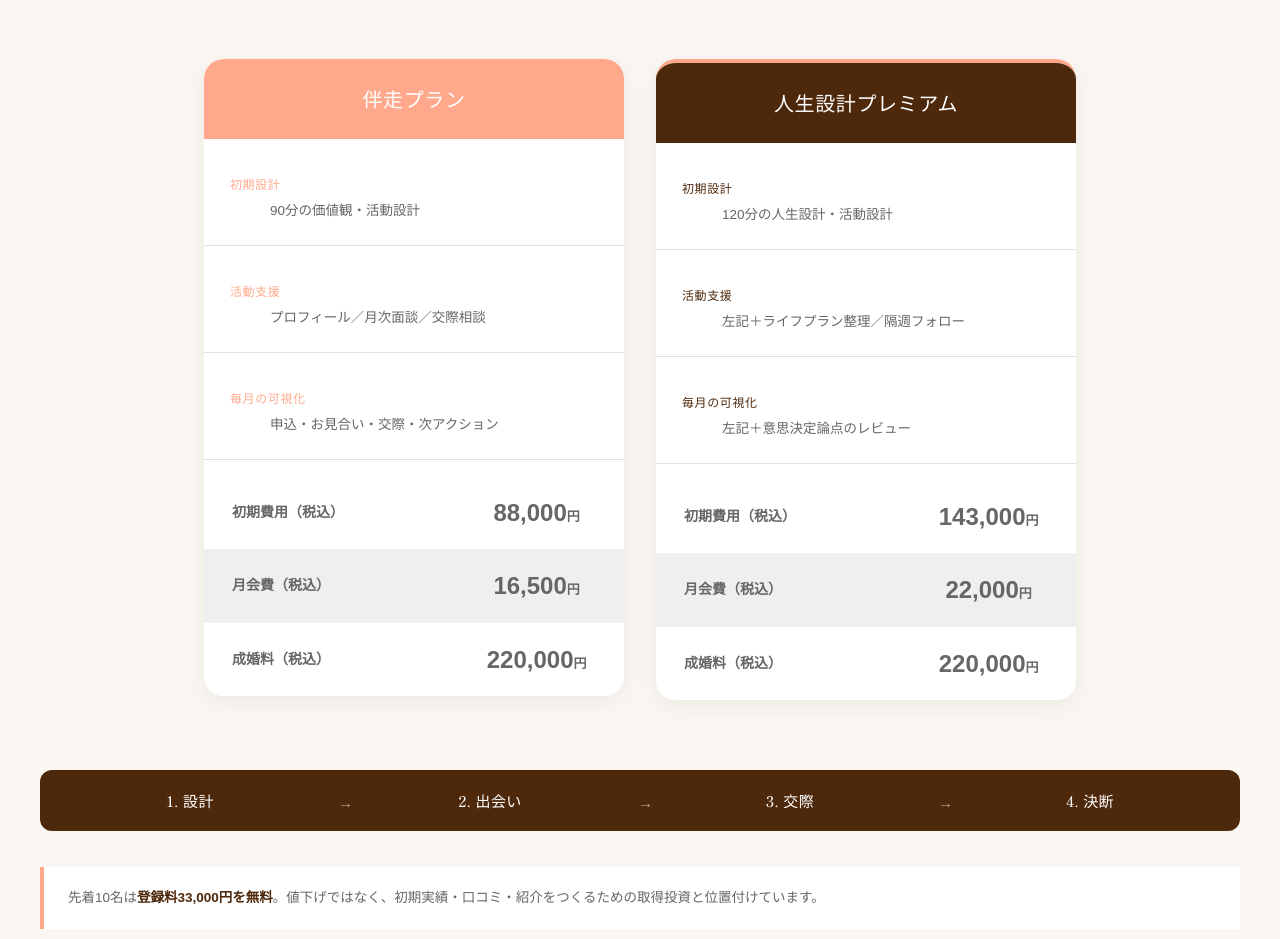
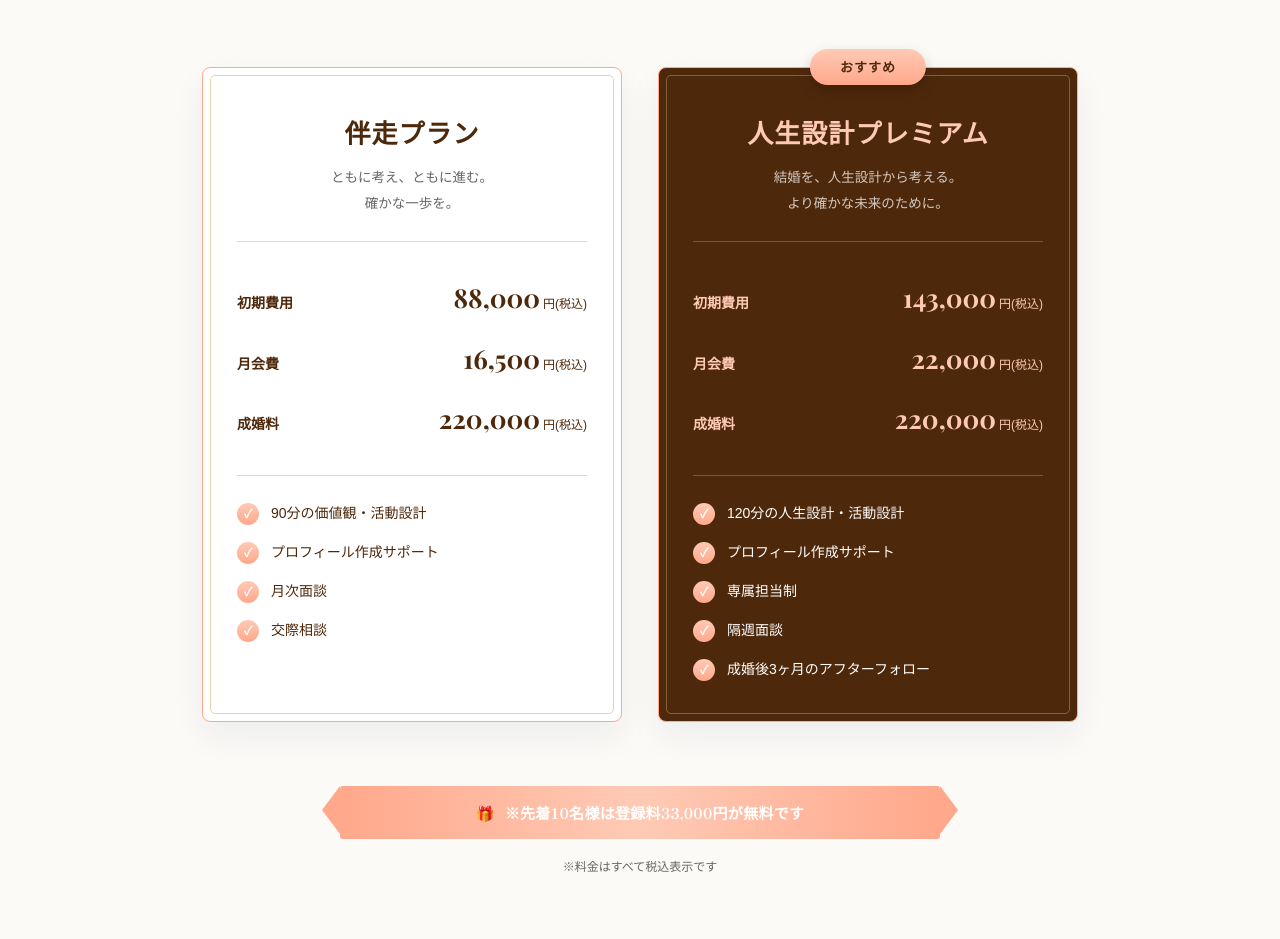
Before and after one commit to morisawa-hibiki/feria-partners, a plain HTML site: page index.html in a window 1280 px wide. Shown: the part 3921-4860 px from the top of the page. Drawn offline with nearby package versions, Linux system fonts and the light colour scheme.

Commit message:
更新内容を書く

```diff
--- a/index.html
+++ b/index.html
@@ -25,6 +25,9 @@
     --gray:#666;
     --border:#e0e0e0;
     --link:#3333B1;
+    --navy:#4e280b;
+    --gold:#ffa88b;
+    --gold-light:#ffcab5;
     --font-mincho:'Shippori Mincho', serif;
     --font-didot:'Playfair Display', serif;
     --font-en:'Jost', sans-serif;
@@ -171,50 +174,81 @@
   .f__item .c__text{font-family:var(--font-mincho);font-size:16px;letter-spacing:.03em;line-height:1.6;padding:16px 20px;color:var(--gray);}
   .down-arrow{width:22px;height:11px;object-fit:contain;display:block;margin:8px auto;}
 
-  /* ---------- price ---------- */
-  .price__wrapper{background:var(--cream);padding:60px 0 130px;}
-  .price__wrapper .title__inner{display:flex;justify-content:space-between;align-items:flex-end;flex-wrap:wrap;gap:16px;}
-  .price__wrapper .d__txt{font-weight:bold;font-size:14px;line-height:1.9;color:var(--gray);max-width:34ch;}
-  .price__items{margin-top:70px;display:flex;justify-content:center;gap:32px;flex-wrap:wrap;align-items:flex-start;}
-  .p__item{width:100%;max-width:420px;border-radius:20px;overflow:hidden;box-shadow:0 6px 24px rgba(0,0,0,.06);background:#fff;}
-  .p__item.premium{position:relative;border-top:4px solid var(--coral);}
-  .p__item .p__lbl{
-    font-family:var(--font-mincho);font-weight:500;font-size:20px;letter-spacing:.03em;
-    padding:26px 0;text-align:center;color:#fff;background:var(--coral);
+  /* ---------- price (white/navy/gold) ---------- */
+  .price__wrapper{background:#fbfaf7;padding:100px 0 120px;}
+  .price-head{text-align:center;}
+  .price-head .line{display:inline-block;width:64px;height:1px;background:var(--gold);vertical-align:middle;margin:0 20px 8px;}
+  .price-head h2{
+    font-family:var(--font-mincho);font-weight:700;font-size:clamp(28px,3.4vw,40px);
+    letter-spacing:.08em;color:var(--navy);display:inline-block;
   }
-  .p__item.premium .p__lbl{background:var(--brown);}
-  .p__item .p__feature{padding:22px 26px;border-bottom:1px solid var(--border);}
-  .p__item .p__feature dt{font-size:12px;color:var(--coral);letter-spacing:.05em;margin-bottom:6px;}
-  .p__item.premium .p__feature dt{color:var(--brown);}
-  .p__item .p__feature dd{font-size:13.5px;line-height:1.7;color:var(--gray);}
-  .p__item table{width:100%;border-collapse:collapse;}
-  .p__item table tr:nth-child(2n) td{background:#efefef;}
-  .p__item table tr td{font-weight:bold;font-size:14px;padding:20px 0 20px 28px;text-align:left;color:var(--gray);background:#fff;}
-  .p__item table tr td:last-child{font-size:24px;text-align:center;padding-left:0;color:var(--gray);}
-  .p__item table tr td:last-child span{font-size:13px;}
-  .p__item table tr.red td:last-child{color:var(--magenta);}
-  ul.price-notes{margin-top:2em;font-size:12px;line-height:1.9;color:var(--gray);}
-  ul.price-notes li{margin-left:1.2em;}
-
-  /* process bar */
-  .process-bar{
-    margin-top:70px;background:var(--brown);border-radius:12px;overflow:hidden;
-    display:flex;flex-wrap:wrap;color:#fff;
-  }
-  .process-bar .step{flex:1;min-width:130px;padding:20px 24px;font-family:var(--font-mincho);font-size:15px;letter-spacing:.03em;position:relative;text-align:center;}
-  .process-bar .step+.step::before{content:'→';position:absolute;left:-2px;top:50%;transform:translateY(-50%);opacity:.6;}
-  @media(max-width:700px){
-    .process-bar{flex-direction:column;}
-    .process-bar .step+.step::before{content:'↓';left:50%;top:-2px;transform:translate(-50%,0);}
+  .price-head .sub{
+    font-family:var(--font-en);letter-spacing:.4em;font-size:12px;color:var(--gold);margin-top:14px;
   }
 
-  /* callout note */
-  .price-callout{
-    margin-top:36px;padding:18px 24px;background:#fff;border-left:4px solid var(--coral);
-    font-size:13.5px;line-height:1.9;color:var(--gray);
+  .price-cards{margin-top:70px;display:flex;justify-content:center;gap:36px;flex-wrap:wrap;align-items:stretch;}
+  .price-card{
+    position:relative;width:100%;max-width:420px;border:1px solid var(--gold);border-radius:8px;
+    padding:46px 34px 40px;background:#fff;box-shadow:0 14px 34px rgba(16,31,61,.06);
   }
-  .price-callout strong{color:var(--brown);}
-  .price-footnote{margin-top:24px;font-size:11px;color:#999;line-height:1.8;}
+  .price-card::before{
+    content:'';position:absolute;inset:7px;border:1px solid rgba(201,162,74,.45);border-radius:5px;pointer-events:none;
+  }
+  .price-card.premium{background:var(--navy);color:#fff;}
+  .price-card.premium::before{border-color:rgba(233,209,142,.35);}
+  .price-card .ribbon{
+    position:absolute;top:-19px;left:50%;transform:translateX(-50%);z-index:2;
+    background:linear-gradient(180deg,var(--gold-light),var(--gold));color:var(--navy);
+    font-family:var(--font-mincho);font-weight:700;font-size:13px;letter-spacing:.08em;
+    padding:9px 30px;border-radius:20px;box-shadow:0 6px 14px rgba(0,0,0,.18);
+  }
+  .price-card h3{
+    font-family:var(--font-mincho);font-weight:700;font-size:26px;letter-spacing:.04em;text-align:center;color:var(--navy);
+  }
+  .price-card.premium h3{color:var(--gold-light);}
+  .price-card .p-tagline{
+    font-family:var(--font-mincho);font-size:13.5px;line-height:1.9;text-align:center;color:var(--gray);margin-top:14px;
+  }
+  .price-card.premium .p-tagline{color:rgba(255,255,255,.75);}
+  .price-card hr{border:none;border-top:1px solid rgba(201,162,74,.4);margin:26px 0;}
+  .price-rows .row{display:flex;justify-content:space-between;align-items:baseline;padding:12px 0;}
+  .price-rows .label{font-family:var(--font-mincho);font-size:14px;font-weight:600;color:var(--navy);}
+  .price-card.premium .price-rows .label{color:var(--gold-light);}
+  .price-rows .value{font-family:var(--font-didot);font-weight:700;font-size:26px;color:var(--navy);}
+  .price-card.premium .price-rows .value{color:var(--gold-light);}
+  .price-rows .value small{font-family:var(--font-body);font-weight:500;font-size:12px;margin-left:3px;}
+  .checklist li{display:flex;align-items:flex-start;gap:12px;font-size:14px;line-height:1.6;color:var(--navy);margin-bottom:16px;}
+  .checklist li:last-child{margin-bottom:0;}
+  .price-card.premium .checklist li{color:#fff;}
+  .checklist li::before{
+    content:'✓';flex-shrink:0;width:22px;height:22px;border-radius:50%;
+    background:linear-gradient(180deg,var(--gold-light),var(--gold));color:#fff;
+    font-size:12px;font-weight:700;display:flex;align-items:center;justify-content:center;margin-top:1px;
+  }
+
+  .price-banner{
+    position:relative;max-width:600px;margin:64px auto 0;padding:16px 44px;text-align:center;
+    background:linear-gradient(90deg,var(--gold),var(--gold-light),var(--gold));color:#fff;
+    font-family:var(--font-mincho);font-weight:700;font-size:15px;letter-spacing:.02em;border-radius:3px;
+  }
+  .price-banner .gift{margin-right:10px;}
+  .price-banner::before,.price-banner::after{
+    content:'';position:absolute;top:0;width:0;height:0;border-top:24px solid transparent;border-bottom:24px solid transparent;
+  }
+  .price-banner::before{left:-18px;border-right:18px solid var(--gold);}
+  .price-banner::after{right:-18px;border-left:18px solid var(--gold);}
+  .price-note{text-align:center;font-size:12px;color:var(--gray);margin-top:20px;}
+
+  .price-brand{display:flex;align-items:center;justify-content:center;gap:16px;margin-top:70px;}
+  .price-brand img{width:64px;height:auto;}
+  .price-brand .brand-text{display:flex;flex-direction:column;}
+  .price-brand .brand-text strong{font-family:var(--font-mincho);font-size:18px;color:var(--navy);letter-spacing:.03em;}
+  .price-brand .brand-text span{font-size:11.5px;color:var(--gray);margin-top:4px;letter-spacing:.05em;}
+
+  @media(max-width:760px){
+    .price-cards{gap:50px;}
+    .price-banner{padding:16px 26px;font-size:13px;}
+  }
 
   /* ---------- message ---------- */
   .message__wrapper{padding:50px 0 130px;background:var(--coral);position:relative;overflow:hidden;}
@@ -442,71 +476,63 @@
 
   <section class="price__wrapper" id="price">
     <div class="wrap">
-      <div class="title__inner">
-        <div class="title__wrapper">
-          <div class="en">PRICE</div>
-          <div class="ja">料金プラン</div>
-        </div>
-        <p class="d__txt">「活動設計」と「人生設計」、どちらも明確な料金でご案内しています。</p>
+      <div class="price-head">
+        <span class="line"></span><h2>料金プラン</h2><span class="line"></span>
+        <div class="sub">PRICE PLAN</div>
       </div>
-      <div class="price__items">
 
-        <div class="p__item">
-          <div class="p__lbl">伴走プラン</div>
-          <dl class="p__feature">
-            <dt>初期設計</dt><dd>90分の価値観・活動設計</dd>
-          </dl>
-          <dl class="p__feature">
-            <dt>活動支援</dt><dd>プロフィール／月次面談／交際相談</dd>
-          </dl>
-          <dl class="p__feature">
-            <dt>毎月の可視化</dt><dd>申込・お見合い・交際・次アクション</dd>
-          </dl>
-          <table>
-            <tr><td>初期費用（税込）</td><td>88,000<span>円</span></td></tr>
-            <tr><td>月会費（税込）</td><td>16,500<span>円</span></td></tr>
-            <tr><td>成婚料（税込）</td><td>220,000<span>円</span></td></tr>
-          </table>
+      <div class="price-cards">
+
+        <div class="price-card">
+          <h3>伴走プラン</h3>
+          <p class="p-tagline">ともに考え、ともに進む。<br>確かな一歩を。</p>
+          <hr>
+          <div class="price-rows">
+            <div class="row"><span class="label">初期費用</span><span class="value">88,000<small>円(税込)</small></span></div>
+            <div class="row"><span class="label">月会費</span><span class="value">16,500<small>円(税込)</small></span></div>
+            <div class="row"><span class="label">成婚料</span><span class="value">220,000<small>円(税込)</small></span></div>
+          </div>
+          <hr>
+          <ul class="checklist">
+            <li>90分の価値観・活動設計</li>
+            <li>プロフィール作成サポート</li>
+            <li>月次面談</li>
+            <li>交際相談</li>
+          </ul>
         </div>
 
-        <div class="p__item premium">
-          <div class="p__lbl">人生設計プレミアム</div>
-          <dl class="p__feature">
-            <dt>初期設計</dt><dd>120分の人生設計・活動設計</dd>
-          </dl>
-          <dl class="p__feature">
-            <dt>活動支援</dt><dd>左記＋ライフプラン整理／隔週フォロー</dd>
-          </dl>
-          <dl class="p__feature">
-            <dt>毎月の可視化</dt><dd>左記＋意思決定論点のレビュー</dd>
-          </dl>
-          <table>
-            <tr><td>初期費用（税込）</td><td>143,000<span>円</span></td></tr>
-            <tr><td>月会費（税込）</td><td>22,000<span>円</span></td></tr>
-            <tr><td>成婚料（税込）</td><td>220,000<span>円</span></td></tr>
-          </table>
+        <div class="price-card premium">
+          <div class="ribbon">おすすめ</div>
+          <h3>人生設計プレミアム</h3>
+          <p class="p-tagline">結婚を、人生設計から考える。<br>より確かな未来のために。</p>
+          <hr>
+          <div class="price-rows">
+            <div class="row"><span class="label">初期費用</span><span class="value">143,000<small>円(税込)</small></span></div>
+            <div class="row"><span class="label">月会費</span><span class="value">22,000<small>円(税込)</small></span></div>
+            <div class="row"><span class="label">成婚料</span><span class="value">220,000<small>円(税込)</small></span></div>
+          </div>
+          <hr>
+          <ul class="checklist">
+            <li>120分の人生設計・活動設計</li>
+            <li>プロフィール作成サポート</li>
+            <li>専属担当制</li>
+            <li>隔週面談</li>
+            <li>成婚後3ヶ月のアフターフォロー</li>
+          </ul>
         </div>
 
       </div>
 
-      <div class="process-bar">
-        <div class="step">1. 設計</div>
-        <div class="step">2. 出会い</div>
-        <div class="step">3. 交際</div>
-        <div class="step">4. 決断</div>
+      <div class="price-banner"><span class="gift">🎁</span>※先着10名様は登録料33,000円が無料です</div>
+      <p class="price-note">※料金はすべて税込表示です</p>
+
+      <div class="price-brand">
+        <img src="images/logo.png" alt="Feria Partners">
+        <div class="brand-text">
+          <strong>Feria Partners</strong>
+          <span>出会いを、人生の力に。</span>
+        </div>
       </div>
-
-      <div class="price-callout">
-        先着10名は<strong>登録料33,000円を無料</strong>。値下げではなく、初期実績・口コミ・紹介をつくるための取得投資と位置付けています。
-      </div>
-
-      <ul class="price-notes">
-        <li>※初期費用には入会金、登録料、活動サポート費が含まれています。</li>
-        <li>※サービスクオリティ維持の為、会員人数の上限を30名とさせていただきます。</li>
-        <li>・お支払いは銀行振込のみとさせていただきます。</li>
-        <li>・入会月より12か月経過の場合、別途更新料（33,000円）が発生いたします。</li>
-      </ul>
-      <p class="price-footnote">※上記は提案料金です。競合他社の月会費相場（17,050〜18,700円）および成婚料相場（220,000円）を参考に設定しています。</p>
     </div>
   </section>
 
```
